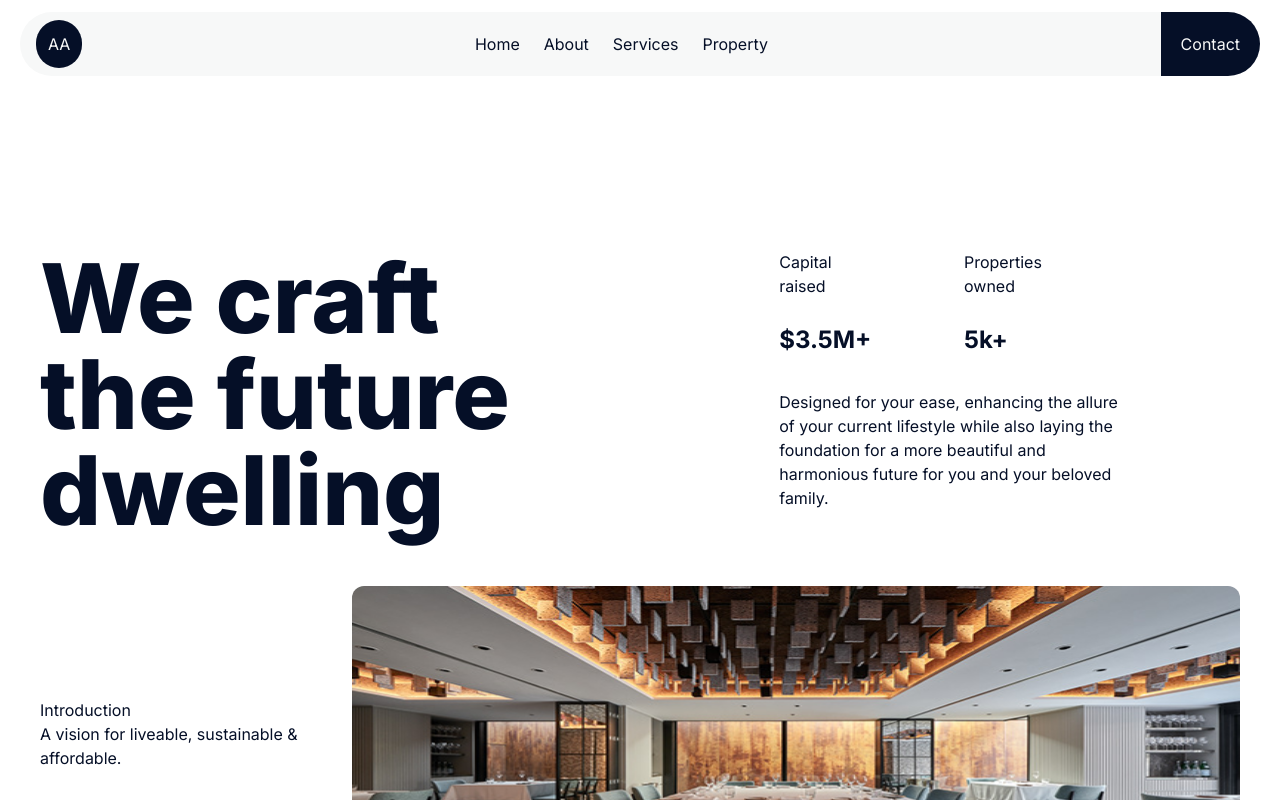
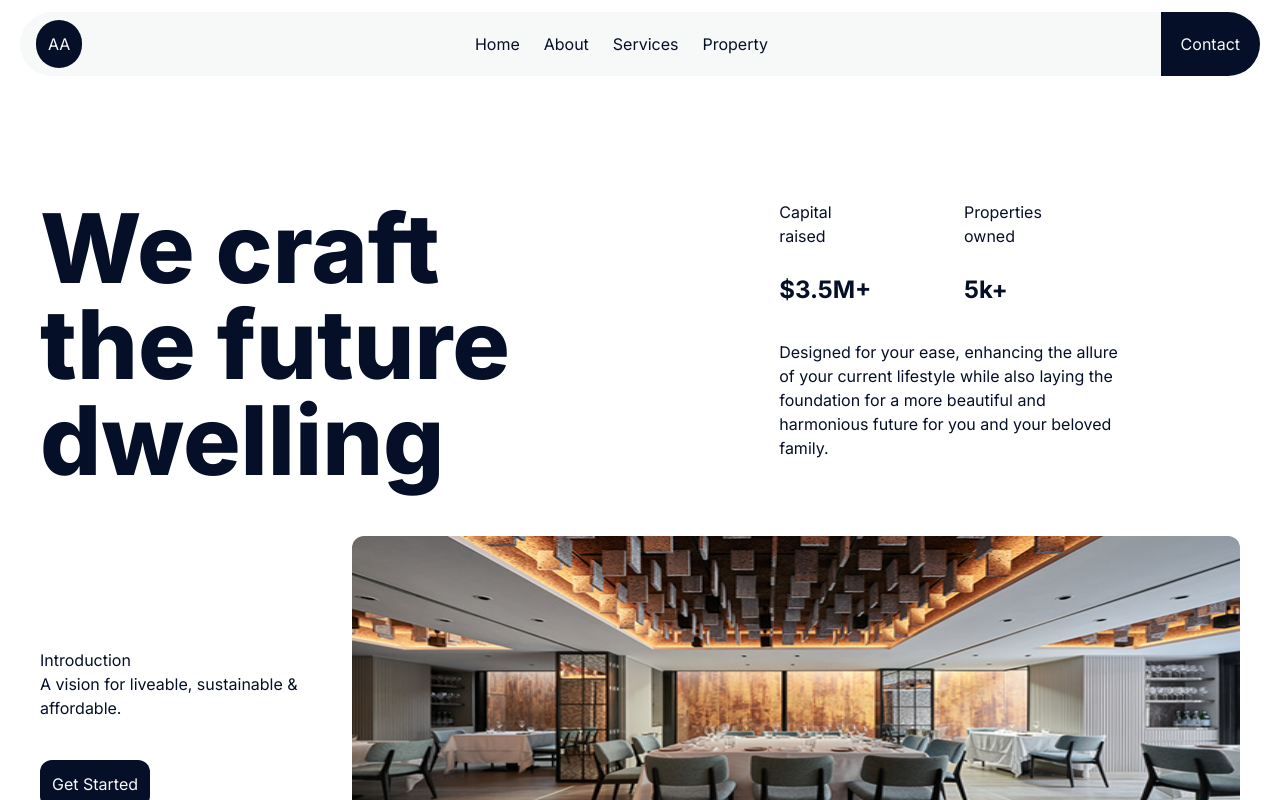
Before and after one commit to DaramolaD/tranquil_haven_client, a Next.js app: page / in a window 1280 px wide. Shown: the top 800 px of the page. Built offline with nearby package versions, Linux system fonts and the light colour scheme.

Commit message:
hero_top

```diff
--- a/src/components/hero/hero.tsx
+++ b/src/components/hero/hero.tsx
@@ -13,7 +13,7 @@ const Hero = (props: Props) => {
     // const [priceRange, setPriceRange] = useState("")
     // const [continent, setContinent] = useState("")
     return (
-        <div className="relative hero  w-full md:px-5 pt-[200px] sm:pt-[250px]">
+        <div className="relative hero  w-full md:px-5 pt-[200px]">
             <div className="text-primary-200 px-5 relative max-w-screen-2xl grid">
                 <div className="grid grid-cols-4 gap-y-12 gap-x-12 justify-items-stretch justify-between lg:gap-x-12">
                     <h1 className='xl:text-8xl lg:text-7xl md:text-6xl sm:text-5xl text-5xl font-extrabold lg:col-span-2 col-span-4'>
```
